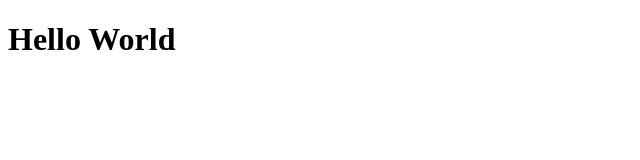
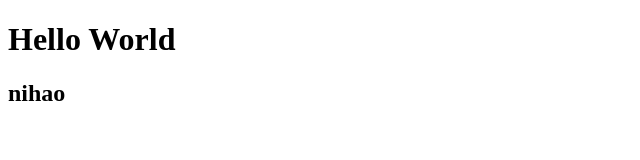
Before and after one commit to mingleihong/CS, a plain HTML site: page index.html in a window 1280 px wide. Shown: the full height of the page, 0-640 px from the left. Drawn offline with Linux system fonts and the light colour scheme.

Commit message:
Update index.html

```diff
--- a/index.html
+++ b/index.html
@@ -13,6 +13,7 @@
 
 <body>
     <h1>Hello World</h1>
+    <h2>nihao</h2>
 </body>
 
 </html>
```
